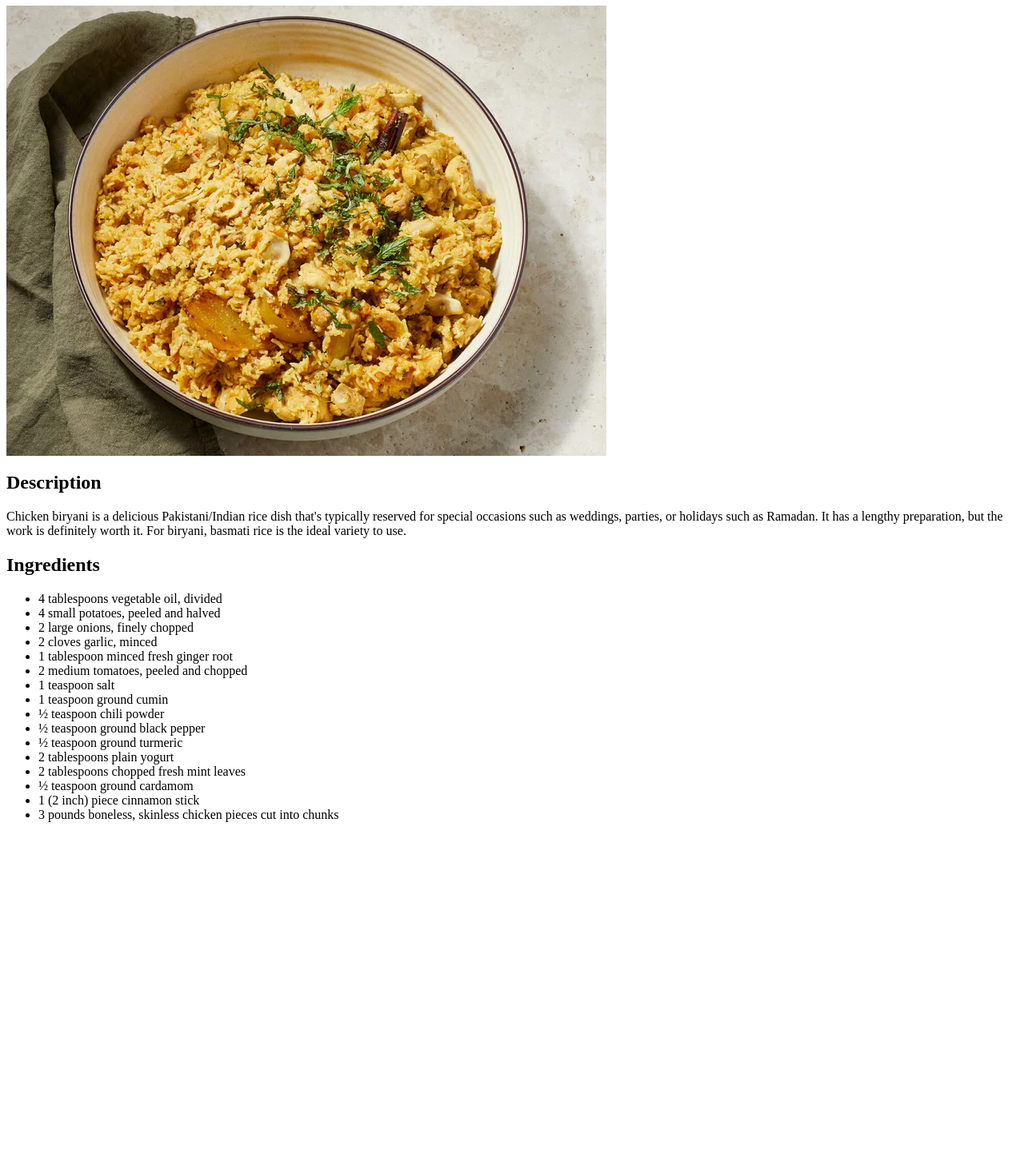
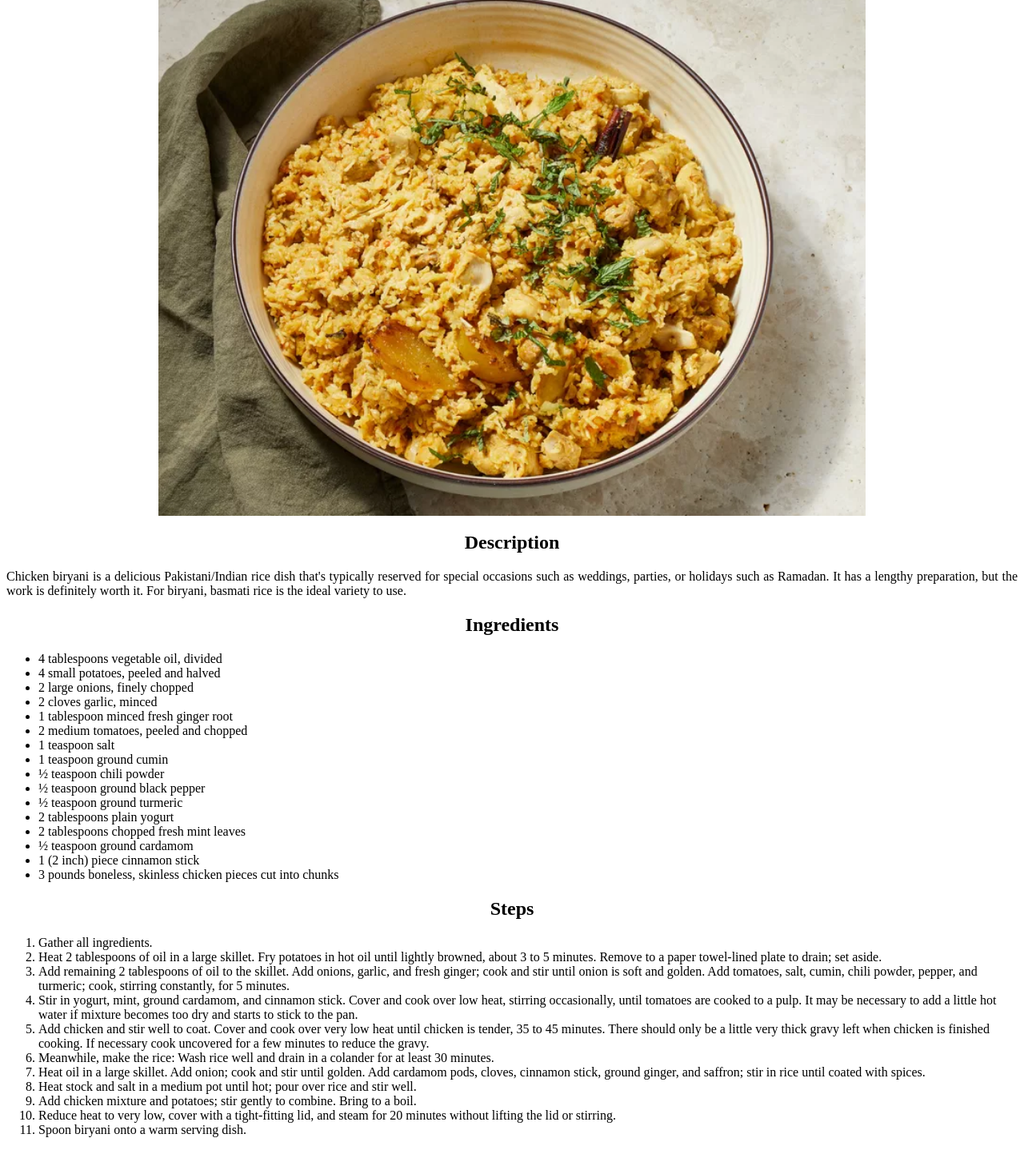
Before and after one commit to farhankhalidkayani/odin_recipes, a plain HTML site: page recipies/chickenBiryani.html in a window 1280 px wide. Shown: the part 99-1537 px from the top of the page at 80% size. Before the commit the page ends 1143 px from the top, so only its background shows below. Drawn offline with Linux system fonts and the light colour scheme.

Commit message:
Completed the website with 3 recipies

```diff
--- a/recipies/chickenBiryani.html
+++ b/recipies/chickenBiryani.html
@@ -1,14 +1,33 @@
-ECHO is on.
 <!DOCTYPE html>
 <html lang="en">
   <head>
     <meta charset="UTF-8" />
     <meta name="viewport" content="width=device-width, initial-scale=1.0" />
-    <title>Document</title>
+    <title>Chicken Biryani</title>
+    <style>
+      h1,
+      h2 {
+        text-align: center;
+      }
+      p {
+        text-align: justify;
+      }
+      .center {
+        display: block;
+        margin-left: auto;
+        margin-right: auto;
+        width: 70%;
+      }
+    </style>
   </head>
   <body>
     <h1>Chicken Biryani</h1>
-    <img src="chickenBiryani.webp" alt="Chicken Biryani" />
+    <img
+      class="center"
+      src="chickenBiryani.webp"
+      alt="Chicken Biryani"
+      width="400"
+    />
     <h2>Description</h2>
     <p>
       Chicken biryani is a delicious Pakistani/Indian rice dish that's typically
@@ -35,5 +54,54 @@ ECHO is on.
       <li>1 (2 inch) piece cinnamon stick</li>
       <li>3 pounds boneless, skinless chicken pieces cut into chunks</li>
     </ul>
+    <h2>Steps</h2>
+    <ol>
+      <li>Gather all ingredients.</li>
+      <li>
+        Heat 2 tablespoons of oil in a large skillet. Fry potatoes in hot oil
+        until lightly browned, about 3 to 5 minutes. Remove to a paper
+        towel-lined plate to drain; set aside.
+      </li>
+      <li>
+        Add remaining 2 tablespoons of oil to the skillet. Add onions, garlic,
+        and fresh ginger; cook and stir until onion is soft and golden. Add
+        tomatoes, salt, cumin, chili powder, pepper, and turmeric; cook,
+        stirring constantly, for 5 minutes.
+      </li>
+      <li>
+        Stir in yogurt, mint, ground cardamom, and cinnamon stick. Cover and
+        cook over low heat, stirring occasionally, until tomatoes are cooked to
+        a pulp. It may be necessary to add a little hot water if mixture becomes
+        too dry and starts to stick to the pan.
+      </li>
+      <li>
+        Add chicken and stir well to coat. Cover and cook over very low heat
+        until chicken is tender, 35 to 45 minutes. There should only be a little
+        very thick gravy left when chicken is finished cooking. If necessary
+        cook uncovered for a few minutes to reduce the gravy.
+      </li>
+      <li>
+        Meanwhile, make the rice: Wash rice well and drain in a colander for at
+        least 30 minutes.
+      </li>
+      <li>
+        Heat oil in a large skillet. Add onion; cook and stir until golden. Add
+        cardamom pods, cloves, cinnamon stick, ground ginger, and saffron; stir
+        in rice until coated with spices.
+      </li>
+      <li>
+        Heat stock and salt in a medium pot until hot; pour over rice and stir
+        well.
+      </li>
+      <li>
+        Add chicken mixture and potatoes; stir gently to combine. Bring to a
+        boil.
+      </li>
+      <li>
+        Reduce heat to very low, cover with a tight-fitting lid, and steam for
+        20 minutes without lifting the lid or stirring.
+      </li>
+      <li>Spoon biryani onto a warm serving dish.</li>
+    </ol>
   </body>
 </html>
```
Also changed, not shown: index.html (+24 -9 lines), recipies/chocolateDrink.html (added, +60 -0 lines), recipies/perfectPancake.html (added, +87 -0 lines), recipies/chocolateDrink.webp (added), recipies/perfectPancake.webp (added).
